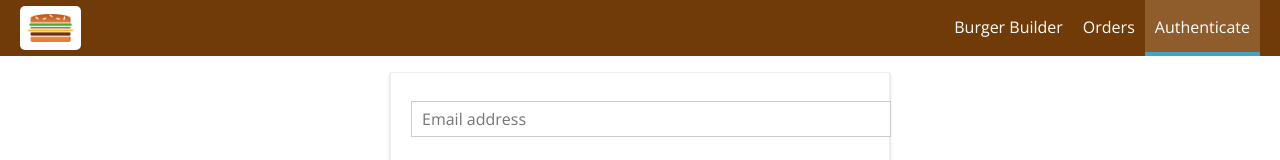
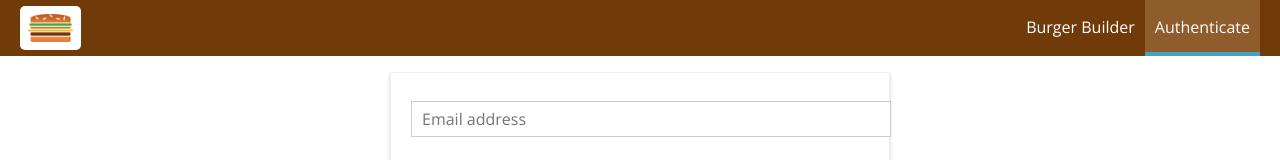
Before and after one commit to aluczak/burger-builder, a React app: page /auth in a window 1280 px wide. Shown: the top 160 px of the page. Built offline with nearby package versions, Linux system fonts and the light colour scheme.

Commit message:
Added redirect to main page after login/signup

```diff
--- a/src/components/Navigation/NavigationItems/NavigationItems.js
+++ b/src/components/Navigation/NavigationItems/NavigationItems.js
@@ -7,7 +7,7 @@
 const navigationItems = (props) => (
     <ul className={classes.NavigationItems}>
         <NavigationItem exact link="/">Burger Builder</NavigationItem>
-        <NavigationItem link="/orders">Orders</NavigationItem>
+        {props.isAuthenticated ? <NavigationItem link="/orders">Orders</NavigationItem> : null}
         {props.isAuthenticated
             ? <NavigationItem link='/logout'>Logout</NavigationItem>
             : <NavigationItem link='/auth'>Authenticate</NavigationItem>}
--- a/src/containers/Auth/Auth.js
+++ b/src/containers/Auth/Auth.js
@@ -1,5 +1,6 @@
 import React, { Component } from 'react';
 import { connect } from 'react-redux';
+import { Redirect } from 'react-router-dom';
 
 import Input from '../../components/UI/Input/Input';
 import Button from '../../components/UI/Button/Button';
@@ -121,8 +122,14 @@
             );
         }
 
+        let authRedirect = null;
+        if(this.props.isAuthenticated) {
+            authRedirect = <Redirect to='/' />
+        }
+
         return (
             <div className={classes.Auth}>
+                {authRedirect}
                 {errorMessage}
                 <form onSubmit={this.submitHandler}>
                     {form}
@@ -139,7 +146,8 @@
 const mapStateToProps = state => {
     return {
         loading: state.auth.loading,
-        error: state.auth.error
+        error: state.auth.error,
+        isAuthenticated: state.auth.token !== null
     }
 }
 
```
